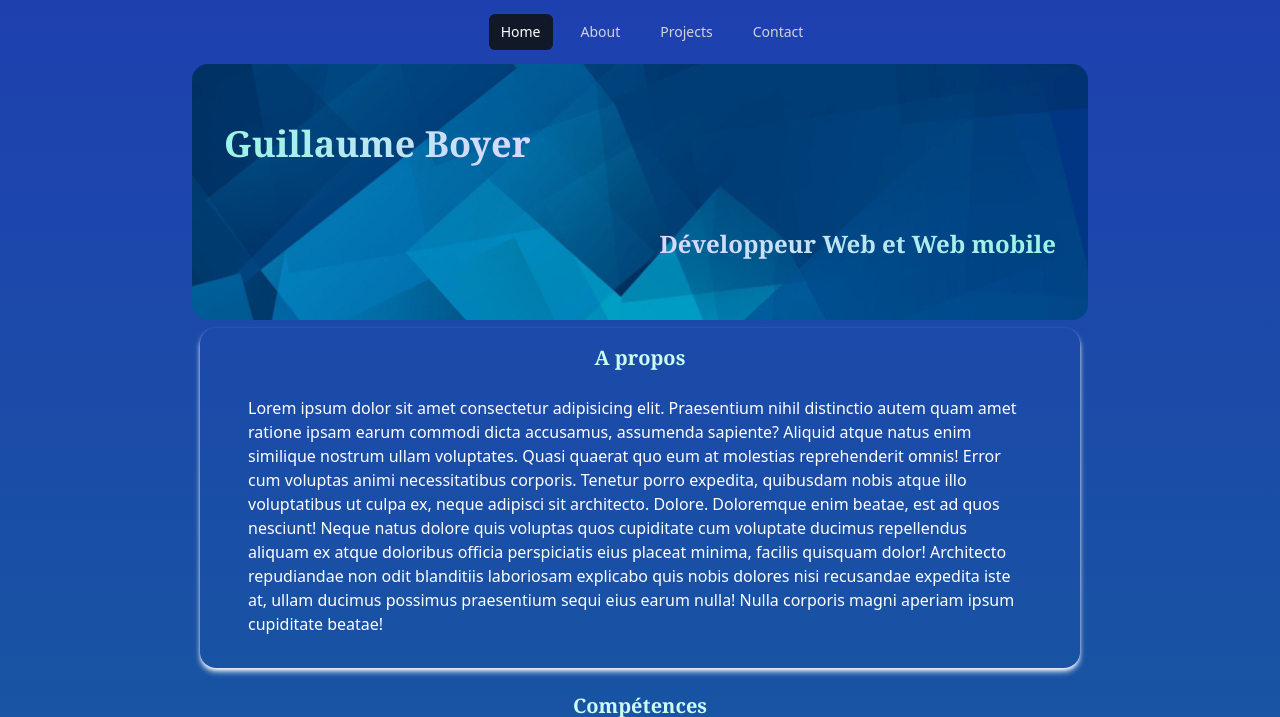
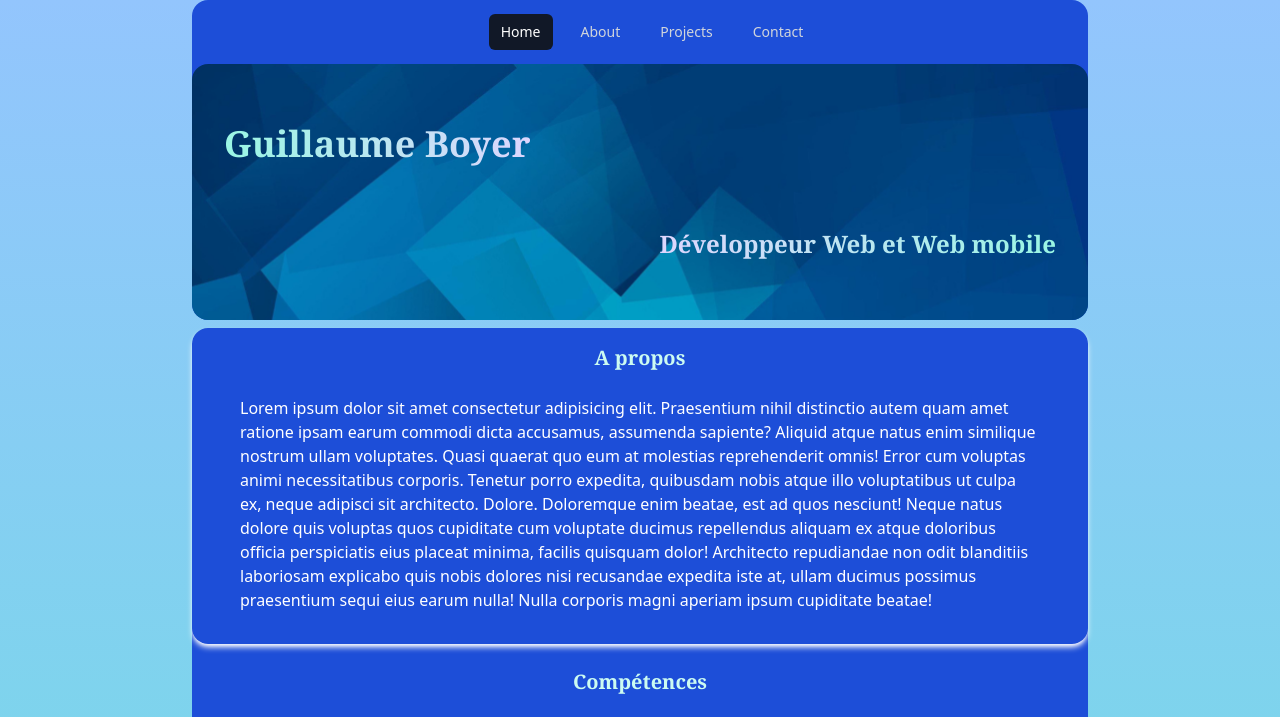
Before and after one commit to Guiboy974/portfolio, a plain HTML site: page index.html in a window 1280 px wide. Shown: the top 717 px of the page. Drawn offline with nearby package versions, Linux system fonts and the light colour scheme.

Commit message:
backgroung modif

```diff
--- a/index.html
+++ b/index.html
@@ -11,8 +11,8 @@
 </head>
 <!-- -->
 
-<body class="box-border max-w-4xl mx-auto bg-gradient-to-b from-blue-800 to-cyan-700 text-white">
-  <header class="grid content-center w-full" id="haut">
+<body class="box-border max-w-4xl mx-auto bg-gradient-to-b from-blue-300 to-teal-300 text-white">
+  <header class="grid content-center rounded-2xl w-full bg-blue-700" id="haut">
     <nav class="sm:flex">
       <div class="mx-auto max-w-7xl px-2 sm:px-6 lg:px-8">
         <div class="relative flex h-16 items-center justify-between">
@@ -93,8 +93,8 @@
     </div>
   </header>
 
-  <main>
-    <section class="m-2 md:pb-8 rounded-2xl z-0 shadow-md shadow-white">
+  <main class="bg-blue-700 rounded-2xl">
+    <section class="md:pb-8 rounded-2xl z-0 shadow-md shadow-white">
       <h3 id="apropos"
         class="text-xl font-semibold m-2 p-4 font-serif flex justify-center text-teal-100 hover:underline underline-offset-4 hover:font-bold hover:text-teal-200">
         A propos</h3>
@@ -319,9 +319,12 @@
         Mes projets web</h3>
       <article>
 
+
+
+
       </article>
     </section>
-    <section class="mb-5 grid justify-center">
+    <section class="mb-5 grid justify-center bg-blue-700 rounded-2xl">
       <h3 id="contact"
         class="text-xl font-semibold m-2 font-serif flex justify-center text-teal-100 hover:underline underline-offset-4 hover:font-bold hover:text-teal-200">
         Contact</h3>
@@ -364,7 +367,7 @@
       </a>
     </div>
   </main>
-  <footer class="flex justify-center">
+  <footer class="flex justify-center bg-blue-700 rounded-2xl">
     <a href="" class="m-4"><svg xmlns="http://www.w3.org/2000/svg" class="w-12" viewBox="-11.494 -16.312 99.612 97.871">
         <path
           d="M72.865 61.11a1.2 1.2 0 0 0 1.21-1.27c0-.9-.543-1.33-1.657-1.33h-1.8v4.712h.677v-2.054h.832l.019.025 1.291 2.03h.724l-1.389-2.1zm-.783-.473h-.785v-1.593h.995c.514 0 1.1.084 1.1.757 0 .774-.593.836-1.314.836m-16.873-5.433h-9.6V40.17c0-3.585-.064-8.2-4.993-8.2-5 0-5.765 3.906-5.765 7.94v15.293h-9.6V24.287h9.216v4.225h.129a10.1 10.1 0 0 1 9.093-4.994c9.73 0 11.524 6.4 11.524 14.726zm-40.79-35.143a5.571 5.571 0 1 1 5.57-5.572 5.571 5.571 0 0 1-5.57 5.572m4.8 35.143h-9.61V24.287h9.61zM59.991.004H4.781A4.728 4.728 0 0 0 0 4.674v55.44a4.731 4.731 0 0 0 4.781 4.674h55.21a4.741 4.741 0 0 0 4.8-4.675V4.67a4.738 4.738 0 0 0-4.8-4.67" />
```
